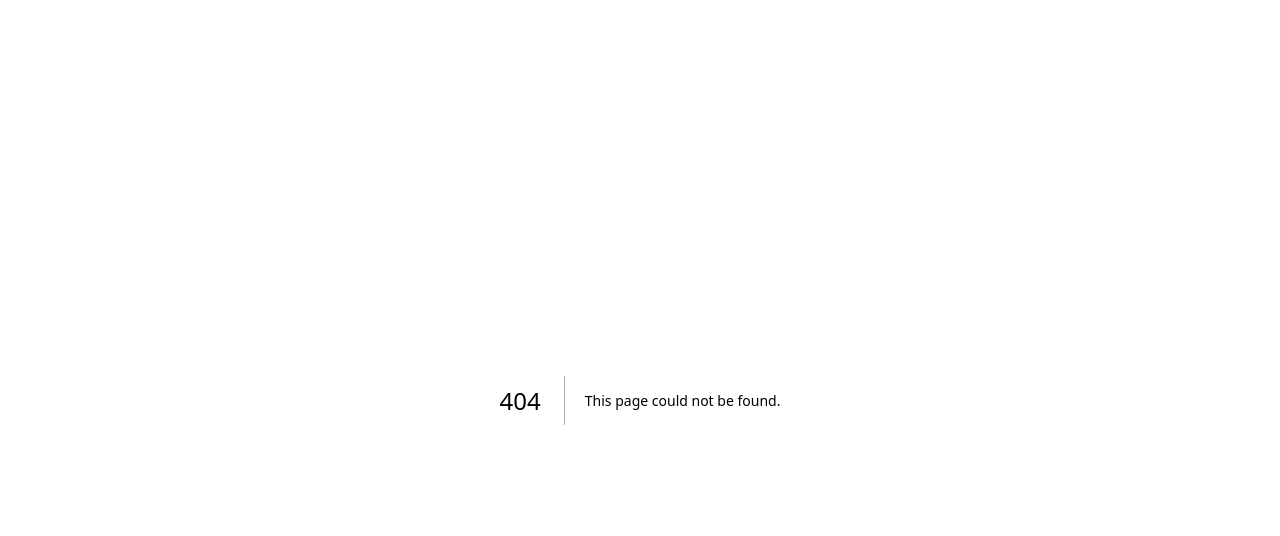
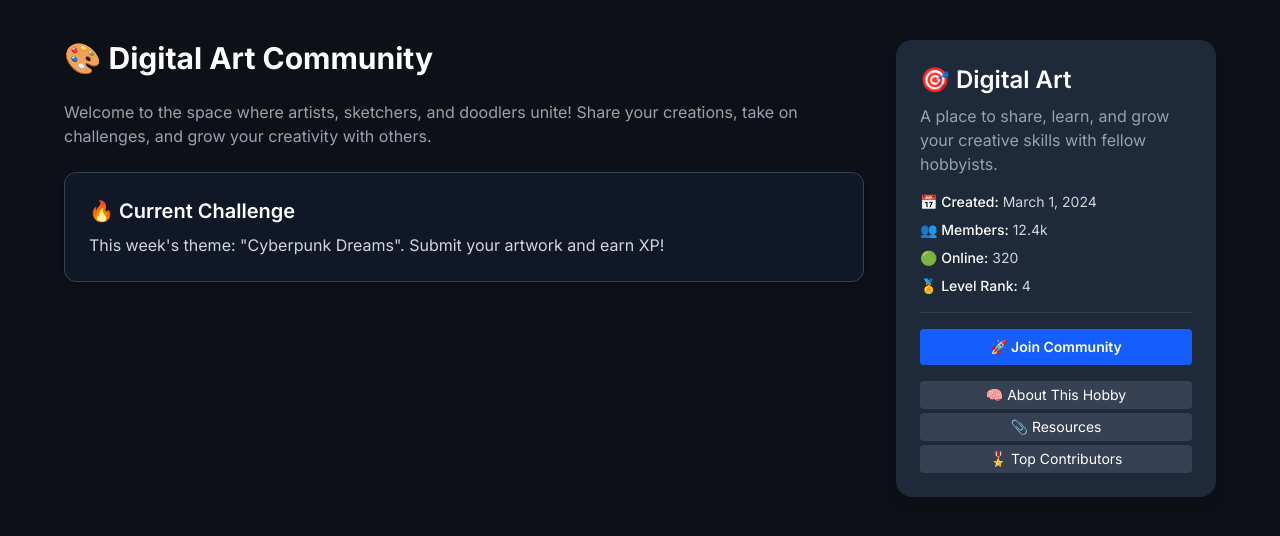
Before and after one commit to tejesh2709/hopease, a Next.js app in the folder client/: page /spaces-detail in a window 1280 px wide. Before the commit this address had no page. Shown: the top 536 px of the page. Built offline with nearby package versions, Linux system fonts and the light colour scheme.

Commit message:
spaces-updated

```diff
--- /dev/null
+++ b/client/src/app/spaces-detail/page.tsx
@@ -0,0 +1,59 @@
+'use client';
+import React from 'react';
+
+export default function CommunityPage() {
+  return (
+    <div className="min-h-screen bg-[#0d1117] text-white py-10 px-6 md:px-16">
+      <div className="max-w-7xl mx-auto flex flex-col lg:flex-row gap-8">
+        {/* Main Content */}
+        <div className="flex-1 space-y-6">
+          <h1 className="text-3xl font-bold">🎨 Digital Art Community</h1>
+          <p className="text-gray-400">
+            Welcome to the space where artists, sketchers, and doodlers unite!
+            Share your creations, take on challenges, and grow your creativity with others.
+          </p>
+
+          {/* Placeholder for future content */}
+          <div className="bg-gray-900 p-6 rounded-xl shadow-md border border-gray-700 transition hover:scale-[1.01]">
+            <h2 className="text-xl font-semibold mb-2">🔥 Current Challenge</h2>
+            <p className="text-gray-300">
+              This week's theme: "Cyberpunk Dreams". Submit your artwork and earn XP!
+            </p>
+          </div>
+        </div>
+
+        {/* Sidebar */}
+        <div className="bg-gray-800 w-full lg:w-80 rounded-2xl p-6 shadow-lg h-fit sticky top-20">
+          <h2 className="text-2xl font-semibold mb-2">🎯 Digital Art</h2>
+          <p className="text-gray-400 mb-4">
+            A place to share, learn, and grow your creative skills with fellow hobbyists.
+          </p>
+
+          <div className="text-sm text-gray-300 space-y-2 mb-4">
+            <p><span className="text-white font-medium">📅 Created:</span> March 1, 2024</p>
+            <p><span className="text-white font-medium">👥 Members:</span> 12.4k</p>
+            <p><span className="text-white font-medium">🟢 Online:</span> 320</p>
+            <p><span className="text-white font-medium">🏅 Level Rank:</span> 4</p>
+          </div>
+
+          <div className="border-t border-gray-700 pt-4 text-sm space-y-2">
+            <button className="w-full bg-blue-600 hover:bg-blue-500 transition rounded py-2 font-semibold">
+              🚀 Join Community
+            </button>
+            <div className="space-y-1 pt-2">
+              <button className="w-full bg-gray-700 hover:bg-gray-600 transition rounded py-1">
+                🧠 About This Hobby
+              </button>
+              <button className="w-full bg-gray-700 hover:bg-gray-600 transition rounded py-1">
+                📎 Resources
+              </button>
+              <button className="w-full bg-gray-700 hover:bg-gray-600 transition rounded py-1">
+                🎖️ Top Contributors
+              </button>
+            </div>
+          </div>
+        </div>
+      </div>
+    </div>
+  );
+}
--- /dev/null
+++ b/client/src/app/spaces/page.tsx
@@ -0,0 +1,64 @@
+'use client';
+import { useState } from 'react';
+
+export default function CommunitiesPage() {
+  const hobbyCommunities = [
+    {
+      name: "🎨 Digital Art",
+      description: "Sketch, paint or animate — let’s get creative!",
+    },
+    {
+      name: "📚 Bookworms",
+      description: "Read. Review. Repeat. Join the reading marathon!",
+    },
+    {
+      name: "🎸 Music Makers",
+      description: "Compose, jam, or remix with fellow musicians.",
+    },
+    {
+      name: "🧘 Mindful Living",
+      description: "Habits, journaling, and peace — we’re all about balance.",
+    },
+    {
+      name: "📷 Photography",
+      description: "Capture moments and share perspectives.",
+    },
+  ];
+
+  const leaderboard = [
+    { name: "Maya", points: 1500 },
+    { name: "Arjun", points: 1200 },
+    { name: "Zara", points: 950 },
+  ];
+
+  return (
+    <div className="min-h-screen bg-gray-900 text-white p-6">
+      <h1 className="text-4xl font-bold mb-6 text-center">🌱 Hobby Communities</h1>
+
+      {/* Journal / Profile */}
+      <div className="bg-gray-800 p-5 rounded-2xl mb-10 shadow-xl hover:scale-[1.01] transition">
+        <h2 className="text-2xl font-semibold mb-2">🪪 Your Hobby Journal</h2>
+        <p className="text-gray-300">
+          You’ve been growing in <strong>Digital Art</strong>. You completed 3 beginner challenges and earned your first badge! 🌟
+        </p>
+        <p className="text-sm text-gray-500 mt-1">Keep learning, keep sketching 🎨</p>
+      </div>
+
+      {/* Communities */}
+      <div className="grid grid-cols-1 sm:grid-cols-2 lg:grid-cols-3 gap-6 mb-8">
+        {hobbyCommunities.map((hobby, index) => (
+          <div
+            key={index}
+            className="bg-gray-800 rounded-2xl p-5 hover:shadow-lg transition-all hover:scale-[1.01]"
+          >
+            <h3 className="text-xl font-bold mb-1">{hobby.name}</h3>
+            <p className="text-gray-400 mb-3">{hobby.description}</p>
+            <button className="bg-blue-600 px-4 py-2 rounded hover:bg-blue-500 transition">
+              Join Community
+            </button>
+          </div>
+        ))}
+      </div>
+    </div>
+  );
+}
--- a/client/src/app/survey/page.tsx
+++ b/client/src/app/survey/page.tsx
@@ -1,6 +1,6 @@
 "use client";
 import Image from "next/image";
-import { useState } from "react";
+import { useEffect, useState } from "react";
 
 const questions = [
   {
@@ -35,6 +35,16 @@ export default function Home() {
 
   const currentQuestion = questions[currentIndex];
 
+  // 🔧 Initialize answer for the current question to prevent uncontrolled input warning
+  useEffect(() => {
+    if (!answers.hasOwnProperty(currentIndex)) {
+      setAnswers((prev) => ({
+        ...prev,
+        [currentIndex]: currentQuestion.type === "single" ? "" : [],
+      }));
+    }
+  }, [currentIndex]);
+
   const handleOptionChange = (option: string) => {
     const updatedAnswers = { ...answers };
 
@@ -67,14 +77,17 @@ export default function Home() {
 
   const isSelected = (option: string) => {
     const answer = answers[currentIndex];
-    return currentQuestion.type === "single"
-      ? answer === option
-      : (answer as string[])?.includes(option);
+    if (currentQuestion.type === "single") {
+      return answer === option;
+    } else {
+      return Array.isArray(answer) && answer.includes(option);
+    }
   };
 
   return (
     <div className="flex h-screen justify-center items-center">
       <div className="w-1/2 p-10 font-sans">
+        {/* Navigation and Progress */}
         <div className="flex items-center gap-4 mb-6">
           <button
             onClick={handlePrevious}
@@ -90,12 +103,15 @@ export default function Home() {
             ></div>
           </div>
         </div>
+
+        {/* Question Box */}
         <div className="border-2 border-gray-600 mb-10 rounded-2xl p-2">
-        <p className="text-xl mb-1">{currentQuestion.question}</p>
-        <p className="mb-2 text-lg text-gray-600">{currentQuestion.description}</p>
+          <p className="text-xl mb-1">{currentQuestion.question}</p>
+          <p className="mb-2 text-lg text-gray-600">{currentQuestion.description}</p>
         </div>
+
+        {/* Options */}
         <div className="grid grid-cols-2 w-full gap-4">
-
           {currentQuestion.options.map((option, i) => (
             <div key={i} className="mb-3">
               <label className="block cursor-pointer">
@@ -125,12 +141,13 @@ export default function Home() {
           ))}
         </div>
 
+        {/* Next Button */}
         <div className="mt-6 flex justify-end p-1">
           <button
             onClick={handleNext}
             className="px-2 py-1 rounded bg-blue-600 text-white hover:bg-blue-700"
           >
-            {currentIndex === questions.length - 1 ? "Submit" : "next"}
+            {currentIndex === questions.length - 1 ? "Submit" : "Next"}
           </button>
         </div>
       </div>
```
